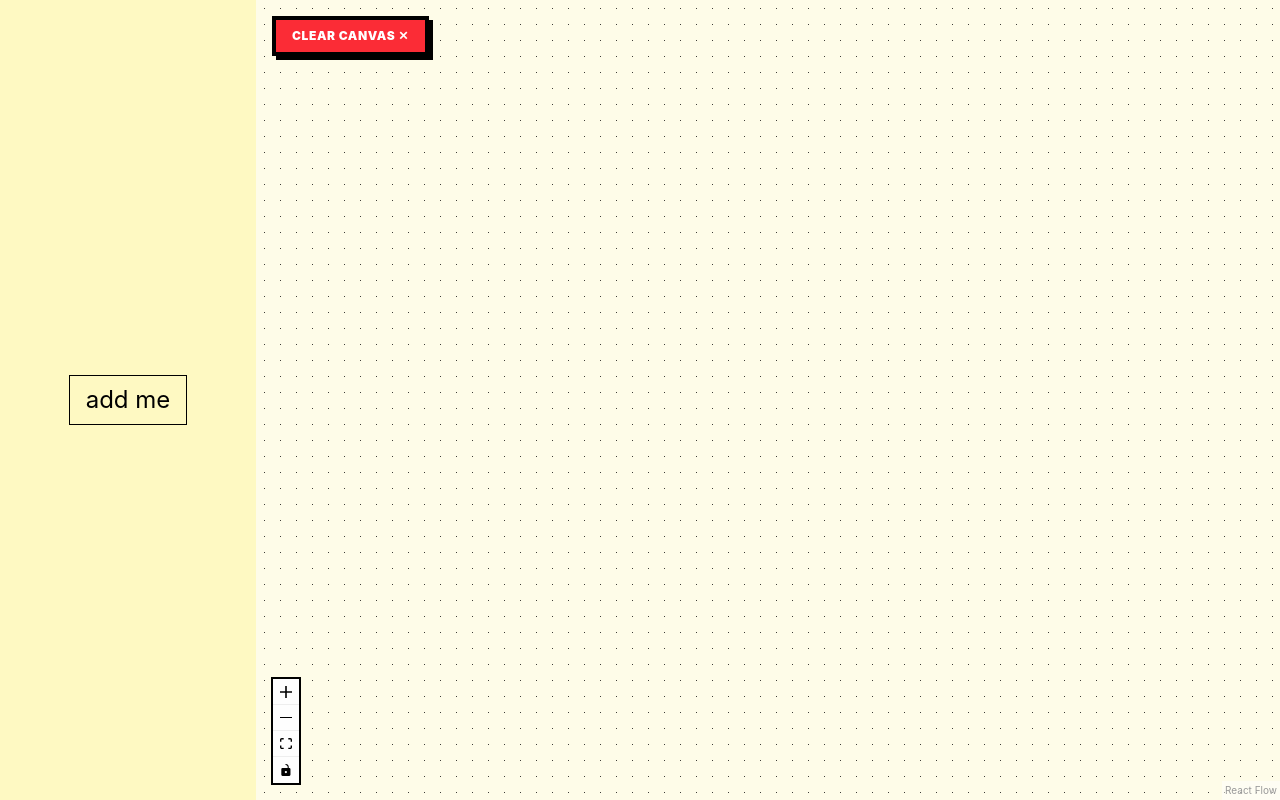
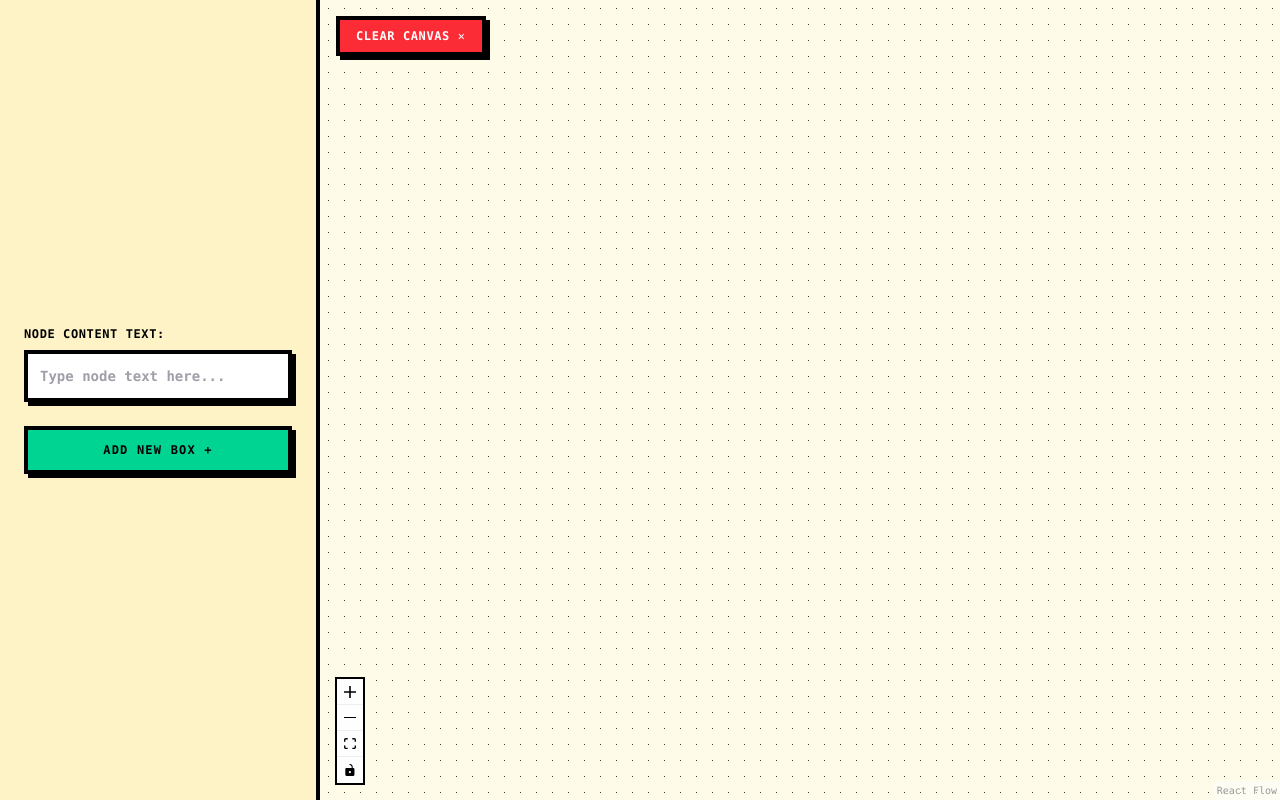
Before and after one commit to KRISHNA-0425/designO, a React app in the folder Frontend/: page /playground in a window 1280 px wide. Built offline with nearby package versions, Linux system fonts and the light colour scheme; the HTML template or start-up script is replaced by a standard one.

Commit message:
labels can be added

```diff
--- a/Frontend/src/components/Addnode.jsx
+++ b/Frontend/src/components/Addnode.jsx
@@ -4,51 +4,50 @@ import { useDiagramStore } from '../store/useDiagramStore'
 import '@xyflow/react/dist/style.css'
 import { MdDeleteForever } from "react-icons/md";
 
-// 1. THE OMNIDIRECTIONAL NODE COMPONENT
-// 🔥 FIX 1: Destructured 'selected' right here so the NodeResizer has its visual trigger!
+// 1. THE OMNIDIRECTIONAL NODE COMPONENT BLUEPRINT
 const CustomBrutalistNode = ({ id, data, selected }) => {
     const deleteNode = useDiagramStore((state) => state.deleteNode)
 
     return (
         <>
-            {/* 📐 THE RESIZER COMPONENT */}
+            {/* 📐 STARK NEO-BRUTALIST RESIZER CONTROL BOUNDS */}
             <NodeResizer
-                isVisible={true} //selected is when we select the node
+                isVisible={true} // Bounding layout handles stay rendered permanently
                 minWidth={150}
                 minHeight={80}
                 lineClassName="!border-black !border-2"
                 handleClassName="!bg-black !w-2.5 !h-2.5 !rounded-none !border-2 !border-white"
             />
 
-            {/* 🔥 FIX 2: Swapped out 'min-w-[160px]' for 'w-full h-full' so that the HTML
-                body elements dynamically scale alongside the NodeResizer bounding boxes! */}
-            <div className="w-full h-full p-4 border-4 border-black bg-white shadow-[4px_4px_0px_0px_#000000] font-mono relative transition-all hover:bg-yellow-50 flex flex-col justify-between pb-12">
+            {/* FLUID INNER WRAPPER CELL */}
+            <div className="w-full h-full p-4 pb-12 border-4 border-black bg-white shadow-[4px_4px_0px_0px_#000000] font-mono relative transition-all hover:bg-yellow-50 flex flex-col items-center justify-center text-center">
 
-                {/* TOP PORTS */}
-                <Handle type="target" position={Position.Top} id="t-top" className="!bg-black !w-2 !h-2 !rounded-none !left-[35%] !top-[-6px]" />
-                <Handle type="source" position={Position.Top} id="s-top" className="!bg-lime-400 !border !border-black !w-2 !h-2 !rounded-none !left-[65%] !top-[-6px]" />
+                {/* 🔴 OMNIDIRECTIONAL CONTEXT PORTS */}
+                {/* TOP WALL PORTS */}
+                <Handle type="target" position={Position.Top} id="t-top" className="!bg-black !w-2 !h-2 !rounded-none !left-[35%] !top-[-6px] z-40" />
+                <Handle type="source" position={Position.Top} id="s-top" className="!bg-lime-400 !border !border-black !w-2 !h-2 !rounded-none !left-[65%] !top-[-6px] z-40" />
 
-                {/* BOTTOM PORTS */}
-                <Handle type="target" position={Position.Bottom} id="t-bot" className="!bg-black !w-2 !h-2 !rounded-none !left-[35%] !bottom-[-6px]" />
-                <Handle type="source" position={Position.Bottom} id="s-bot" className="!bg-lime-400 !border !border-black !w-2 !h-2 !rounded-none !left-[65%] !bottom-[-6px]" />
+                {/* BOTTOM WALL PORTS */}
+                <Handle type="target" position={Position.Bottom} id="t-bot" className="!bg-black !w-2 !h-2 !rounded-none !left-[35%] !bottom-[-6px] z-40" />
+                <Handle type="source" position={Position.Bottom} id="s-bot" className="!bg-lime-400 !border !border-black !w-2 !h-2 !rounded-none !left-[65%] !bottom-[-6px] z-40" />
 
-                {/* LEFT PORTS */}
-                <Handle type="target" position={Position.Left} id="t-left" className="!bg-black !w-2 !h-2 !rounded-none !left-[-6px] !top-[35%]" />
-                <Handle type="source" position={Position.Left} id="s-left" className="!bg-lime-400 !border !border-black !w-2 !h-2 !rounded-none !left-[-6px] !top-[65%]" />
+                {/* LEFT WALL PORTS */}
+                <Handle type="target" position={Position.Left} id="t-left" className="!bg-black !w-2 !h-2 !rounded-none !left-[-6px] !top-[35%] z-40" />
+                <Handle type="source" position={Position.Left} id="s-left" className="!bg-lime-400 !border !border-black !w-2 !h-2 !rounded-none !left-[-6px] !top-[65%] z-40" />
 
-                {/* RIGHT PORTS */}
-                <Handle type="target" position={Position.Right} id="t-right" className="!bg-black !w-2 !h-2 !rounded-none !right-[-6px] !top-[35%]" />
-                <Handle type="source" position={Position.Right} id="s-right" className="!bg-lime-400 !border !border-black !w-2 !h-2 !rounded-none !right-[-6px] !top-[65%]" />
+                {/* RIGHT WALL PORTS */}
+                <Handle type="target" position={Position.Right} id="t-right" className="!bg-black !w-2 !h-2 !rounded-none !right-[-6px] !top-[35%] z-40" />
+                <Handle type="source" position={Position.Right} id="s-right" className="!bg-lime-400 !border !border-black !w-2 !h-2 !rounded-none !right-[-6px] !top-[65%] z-40" />
 
-                {/* LABEL TEXT CONTAINER */}
-                <div className="text-xs font-black uppercase text-black mb-3 tracking-tight select-none break-words">
+                {/* ⚡ ISOLATED TYPOGRAPHY HUB CONTAINER */}
+                <div className="w-full text-2xl lg:text-3xl font-black uppercase text-black tracking-tight break-all line-clamp-2 max-w-full px-2 overflow-hidden select-none">
                     {data.label}
                 </div>
 
-                {/* INTERACTIVE NODE DELETE BUTTON */}
+                {/* ATOMIC INLINE CARD DELETE TRASH TRIGGER */}
                 <button
                     onClick={(e) => {
-                        e.stopPropagation()
+                        e.stopPropagation() // Stops click bubbling from selecting background canvas elements
                         deleteNode(id)
                     }}
                     className="absolute bottom-2 right-2 bg-red-500 text-white border-2 border-black p-1 flex items-center justify-center transition-all hover:bg-black cursor-pointer z-30"
@@ -60,12 +59,13 @@ const CustomBrutalistNode = ({ id, data, selected }) => {
     )
 }
 
+// Global edge runtime behavioral formatting configuration rules
 const defaultEdgeOptions = {
     selectable: true,
     style: { stroke: '#000000', strokeWidth: 3, cursor: 'pointer' }
 };
 
-// 2. MAIN CANVAS VIEWPORT RENDERER
+// 2. PRIMARY VIEWPORT CONTAINER CANVAS
 const Addnode = () => {
     const { nodes, edges, onNodesChange, onEdgesChange, onConnect, deleteAll, deleteEdge } = useDiagramStore()
 
@@ -74,6 +74,7 @@ const Addnode = () => {
     return (
         <div className="w-full h-full relative">
 
+            {/* Master Clear Button */}
             <button
                 onClick={deleteAll}
                 className="absolute top-4 left-4 z-50 text-xs font-black uppercase tracking-wider bg-red-500 text-white border-4 border-black px-4 py-2 shadow-[4px_4px_0px_0px_#000000] hover:bg-black hover:text-white transition-all active:translate-x-[2px] active:translate-y-[2px] active:shadow-none cursor-pointer"
@@ -89,7 +90,7 @@ const Addnode = () => {
                 onEdgesChange={onEdgesChange}
                 onConnect={onConnect}
                 onEdgeClick={(event, edge) => {
-                    deleteEdge(edge.id);
+                    deleteEdge(edge.id); // Triggers snap deletion on edge line single mouse clicks
                 }}
                 defaultEdgeOptions={defaultEdgeOptions}
                 fitView
--- a/Frontend/src/pages/Playground.jsx
+++ b/Frontend/src/pages/Playground.jsx
@@ -1,27 +1,50 @@
-import React from 'react'
+import React, { useState } from 'react'
 import { useDiagramStore } from '../store/useDiagramStore'
 import Addnode from '../components/Addnode'
 
 const Playground = () => {
+    const { addNode } = useDiagramStore()
+    const [data, setData] = useState('')
 
-    const { addNode } = useDiagramStore()
+    // Processes text validation before firing store mutations
+    const handleCreateNode = () => {
+        const finalLabel = data.trim() !== '' ? data : 'No label 🤔'
+        addNode(finalLabel)
+        setData('') // Resets field line string back to blank space state
+    }
 
     return (
         <>
-            <div className=' bg-[#3C3C3C] h-screen w-full flex items-center justify-center ' >
-                {/* left side */}
+            <div className='bg-[#222222] h-screen w-full flex items-center justify-center font-mono overflow-hidden' >
 
-                <div className='w-[20%]  bg-yellow-100 h-screen flex items-center justify-center ' >
+                {/* LEFT CONTROL SIDEBAR PANEL */}
+                <div className='w-[25%] bg-amber-100 h-screen flex flex-col items-stretch justify-center p-6 border-r-4 border-black gap-6 select-none z-20' >
+
+                    <div className="flex flex-col gap-2">
+                        <label className="text-xs font-black uppercase tracking-wider text-black">
+                            Node Content Text:
+                        </label>
+                        <input
+                            value={data}
+                            onChange={(e) => setData(e.target.value)}
+                            placeholder="Type node text here..."
+                            type="text"
+                            className="w-full bg-white border-4 border-black p-3 text-sm font-bold shadow-[4px_4px_0px_0px_#000000] focus:outline-none focus:bg-yellow-50 transition-all placeholder:text-zinc-400"
+                        />
+                    </div>
+
                     <button
-                        onClick={addNode}
-                        className='text-2xl border px-4 py-2 cursor-pointer'
-                    >add me</button>
+                        // 🔥 CLEAN FUNCTION TRIGGER OVERPASS CALL
+                        onClick={handleCreateNode}
+                        className='text-xs font-black uppercase tracking-widest bg-emerald-400 text-black border-4 border-black p-3 shadow-[4px_4px_0px_0px_#000000] transition-all hover:bg-black hover:text-white hover:shadow-none hover:translate-x-[4px] hover:translate-y-[4px] cursor-pointer text-center'
+                    >
+                        Add New Box +
+                    </button>
                 </div>
 
-                {/* rightside */}
-
-                <div className='w-[80%] bg-[#FEFCE8] h-screen ' >
-                    <Addnode/>
+                {/* RIGHT SYSTEM GRAPH VIEWPORT MAP */}
+                <div className='w-[75%] bg-[#FEFCE8] h-screen relative z-10' >
+                    <Addnode />
                 </div>
             </div>
         </>
--- a/Frontend/src/store/useDiagramStore.js
+++ b/Frontend/src/store/useDiagramStore.js
@@ -2,8 +2,7 @@ import { addEdge, applyEdgeChanges, applyNodeChanges } from '@xyflow/react'
 import { create } from 'zustand'
 
 export const useDiagramStore = create((set, get) => ({
-
-    // initial states of the nodes and edges
+    // Initial sandbox node and edge data arrays
     nodes: [],
     edges: [],
 
@@ -20,21 +19,23 @@ export const useDiagramStore = create((set, get) => ({
             ...connection,
             animated: true,
             selectable: true,
-            style: { stroke: '#000000', strokeWidth: 1, width: 160, height: 100 },
+            style: { stroke: '#000000', strokeWidth: 3 }, // Thick Neo-Brutalist wire threads
         };
         set({ edges: addEdge(customizedEdge, get().edges) })
     },
 
-    // 2. DYNAMIC TYPE ASSIGNMENT FOR NEW SPAWNS
-    addNode: () => {
+    // Dynamic node creator with preset starting base dimension variables
+    addNode: (customLabel) => {
         const currentNode = get().nodes;
         const nodeId = `node_${Date.now()}`;
 
         const newNode = {
             id: nodeId,
-            type: 'brutalNode', // 🔥 ADD THIS HERE TOO! Forces every new card to get the custom styles and buttons.
+            type: 'brutalNode',
+            // style parameters are required for NodeResizer coordinates to calculate fluidly
+            style: { width: 200, height: 150 },
             data: {
-                label: `hello_${currentNode.length + 1}`
+                label: customLabel
             },
             position: {
                 x: 100 + (currentNode.length * 30),
@@ -45,17 +46,22 @@ export const useDiagramStore = create((set, get) => ({
         set({ nodes: [...currentNode, newNode] })
     },
 
+    // Targets and filters a node box along with its loose connection wires out of memory
     deleteNode: (nodeToDelete) => {
         set({
             nodes: get().nodes.filter((node) => node.id !== nodeToDelete),
             edges: get().edges.filter((edge) => edge.source !== nodeToDelete && edge.target !== nodeToDelete)
         })
     },
+
+    // Snap-erases a single targeted connection edge thread
     deleteEdge: (edgeIdToDelete) => {
         set({
             edges: get().edges.filter((edge) => edge.id !== edgeIdToDelete)
         })
     },
+
+    // Total master board flush
     deleteAll: () => {
         set({ nodes: [], edges: [] })
     }
```
